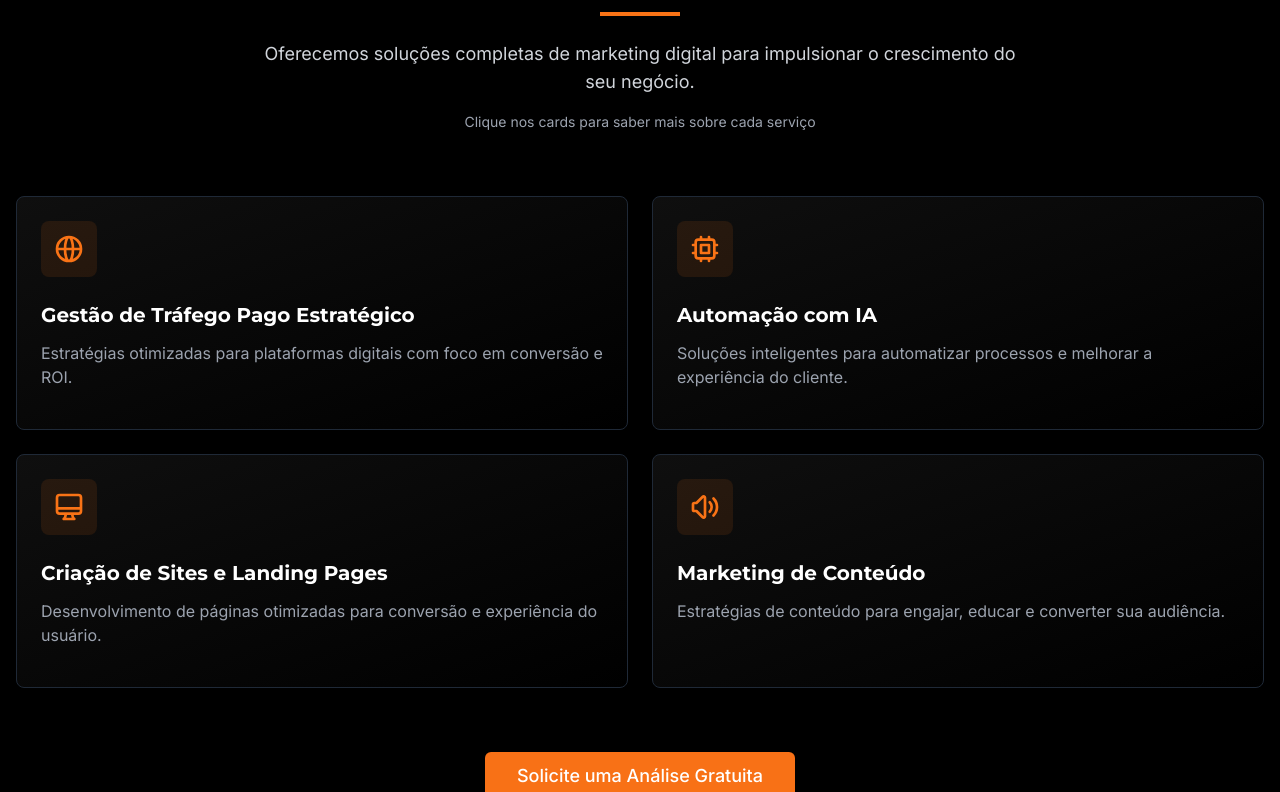
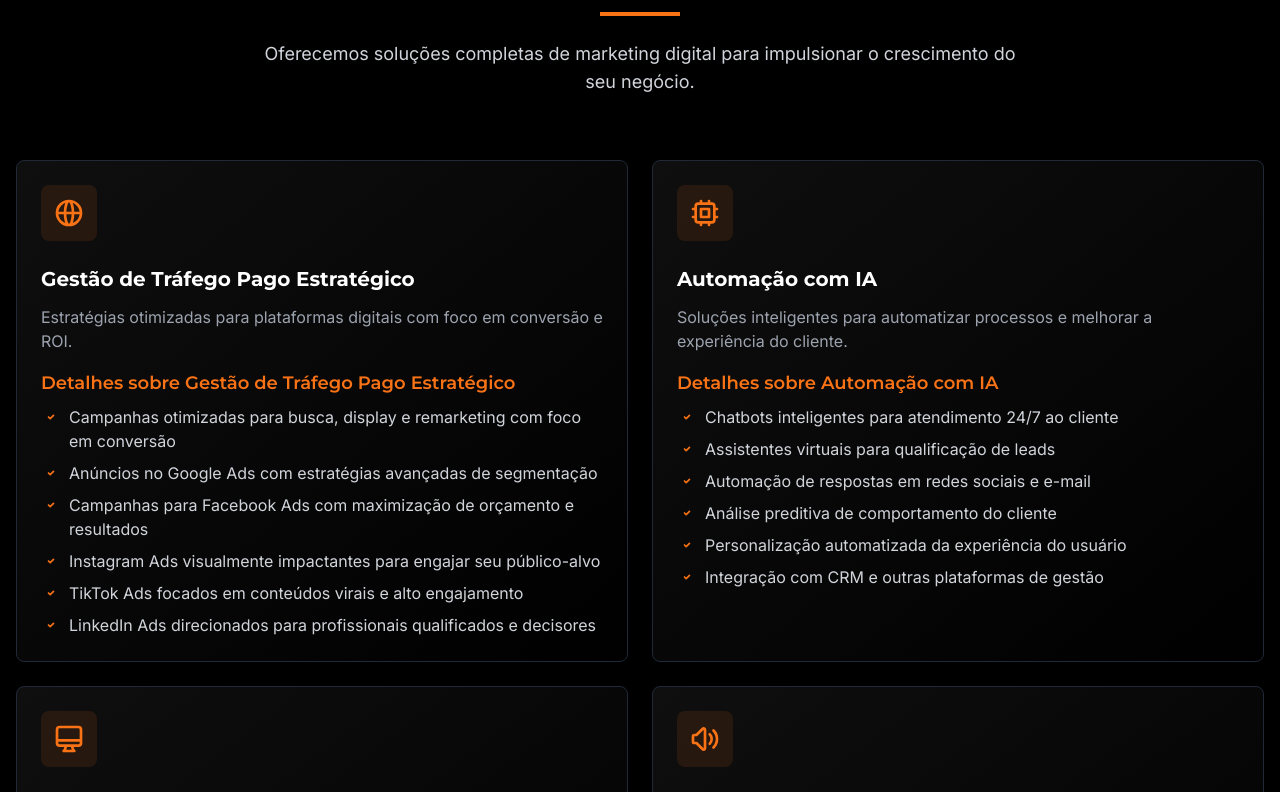
Before and after one commit to mhrn7/id-digital-launch, a React (Vite) app: page / in a window 1280 px wide. Shown: the part 1788-2580 px from the top of the page. Built offline with nearby package versions, Linux system fonts and the light colour scheme.

Commit message:
Refactor service card animations
Remove expand animation from service cards and add hover effects.

```diff
--- a/src/components/Services.tsx
+++ b/src/components/Services.tsx
@@ -1,20 +1,16 @@
 
 import { useEffect, useState } from 'react';
 import { Button } from '@/components/ui/button';
+import { HoverCard, HoverCardContent, HoverCardTrigger } from '@/components/ui/hover-card';
 
 interface ServiceDetailsProps {
   title: string;
   details: string[];
-  isActive: boolean;
 }
 
-const ServiceDetails = ({ title, details, isActive }: ServiceDetailsProps) => {
+const ServiceDetails = ({ title, details }: ServiceDetailsProps) => {
   return (
-    <div
-      className={`mt-4 overflow-hidden transition-all duration-300 ease-in-out ${
-        isActive ? 'max-h-[500px] opacity-100' : 'max-h-0 opacity-0'
-      }`}
-    >
+    <div className="mt-4">
       <h4 className="text-lg font-semibold mb-2 text-idOrange">{title}</h4>
       <ul className="space-y-2">
         {details.map((detail, idx) => (
@@ -35,28 +31,19 @@ interface ServiceCardProps {
   description: string;
   icon: React.ReactNode;
   details: string[];
-  isExpanded: boolean;
-  onClick: () => void;
 }
 
-const ServiceCard = ({ title, description, icon, details, isExpanded, onClick }: ServiceCardProps) => {
+const ServiceCard = ({ title, description, icon, details }: ServiceCardProps) => {
   return (
     <div
-      className={`bg-gradient-to-br from-idDarkBlack to-black p-6 rounded-lg border transition-all duration-300 cursor-pointer animate-on-scroll ${
-        isExpanded
-          ? 'border-idOrange shadow-lg shadow-idOrange/20'
-          : 'border-gray-800 hover:border-idOrange/50 hover:shadow-lg hover:shadow-idOrange/10'
-      }`}
-      onClick={onClick}
+      className="bg-gradient-to-br from-idDarkBlack to-black p-6 rounded-lg border border-gray-800
+                 transition-all duration-300 animate-on-scroll hover:border-idOrange/50
+                 hover:shadow-lg hover:shadow-idOrange/10"
     >
-      <div className={`w-14 h-14 bg-idOrange/10 rounded-lg flex items-center justify-center mb-6 transition-all duration-300 ${
-        isExpanded ? 'bg-idOrange/30' : 'bg-idOrange/10 hover:bg-idOrange/20'
-      }`}>
+      <div className="w-14 h-14 bg-idOrange/10 rounded-lg flex items-center justify-center mb-6 transition-all duration-300 hover:bg-idOrange/20">
         {icon}
       </div>
-      <h3 className={`text-xl font-bold mb-3 transition-colors duration-300 ${
-        isExpanded ? 'text-idOrange' : 'text-white hover:text-idOrange'
-      }`}>
+      <h3 className="text-xl font-bold mb-3 transition-colors duration-300 text-white hover:text-idOrange">
         {title}
       </h3>
       <p className="text-gray-400">{description}</p>
@@ -64,7 +51,6 @@ const ServiceCard = ({ title, description, icon, details, isExpanded, onClick }:
       <ServiceDetails
         title={`Detalhes sobre ${title}`}
         details={details}
-        isActive={isExpanded}
       />
     </div>
   );
@@ -72,7 +58,6 @@ const ServiceCard = ({ title, description, icon, details, isExpanded, onClick }:
 
 const Services = () => {
   const [language, setLanguage] = useState('PT');
-  const [activeService, setActiveService] = useState<number | null>(null);
 
   useEffect(() => {
     // Check for URL params or localStorage for language setting
@@ -94,14 +79,6 @@ const Services = () => {
 
     return () => observer.disconnect();
   }, []);
-
-  const handleServiceClick = (index: number) => {
-    if (activeService === index) {
-      setActiveService(null);
-    } else {
-      setActiveService(index);
-    }
-  };
 
   const services = [
     {
@@ -231,11 +208,6 @@ const Services = () => {
               ? 'Oferecemos soluções completas de marketing digital para impulsionar o crescimento do seu negócio.'
               : 'We offer complete digital marketing solutions to drive your business growth.'}
           </p>
-          <p className="text-sm text-gray-400 mt-4 animate-on-scroll">
-            {language === 'PT'
-              ? 'Clique nos cards para saber mais sobre cada serviço'
-              : 'Click on the cards to learn more about each service'}
-          </p>
         </div>
 
         <div className="grid grid-cols-1 sm:grid-cols-2 gap-6">
@@ -246,8 +218,6 @@ const Services = () => {
               description={service.description}
               icon={service.icon}
               details={service.details}
-              isExpanded={activeService === index}
-              onClick={() => handleServiceClick(index)}
             />
           ))}
         </div>
```
